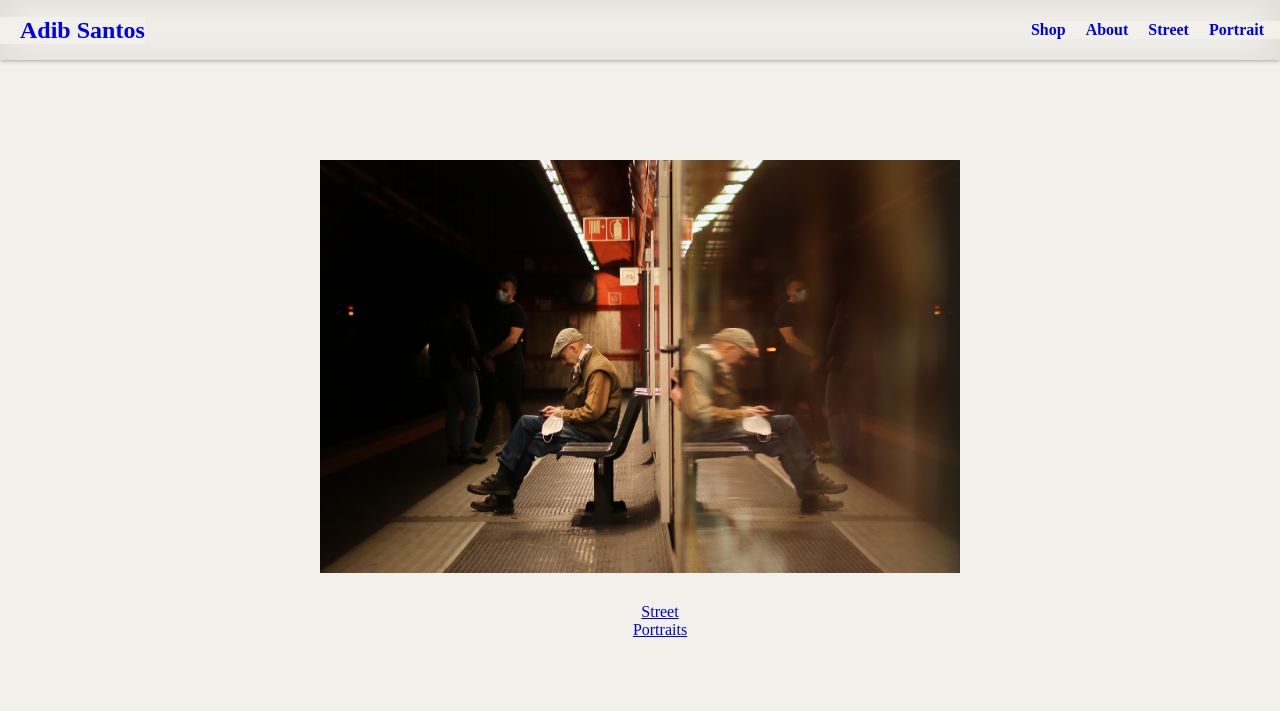
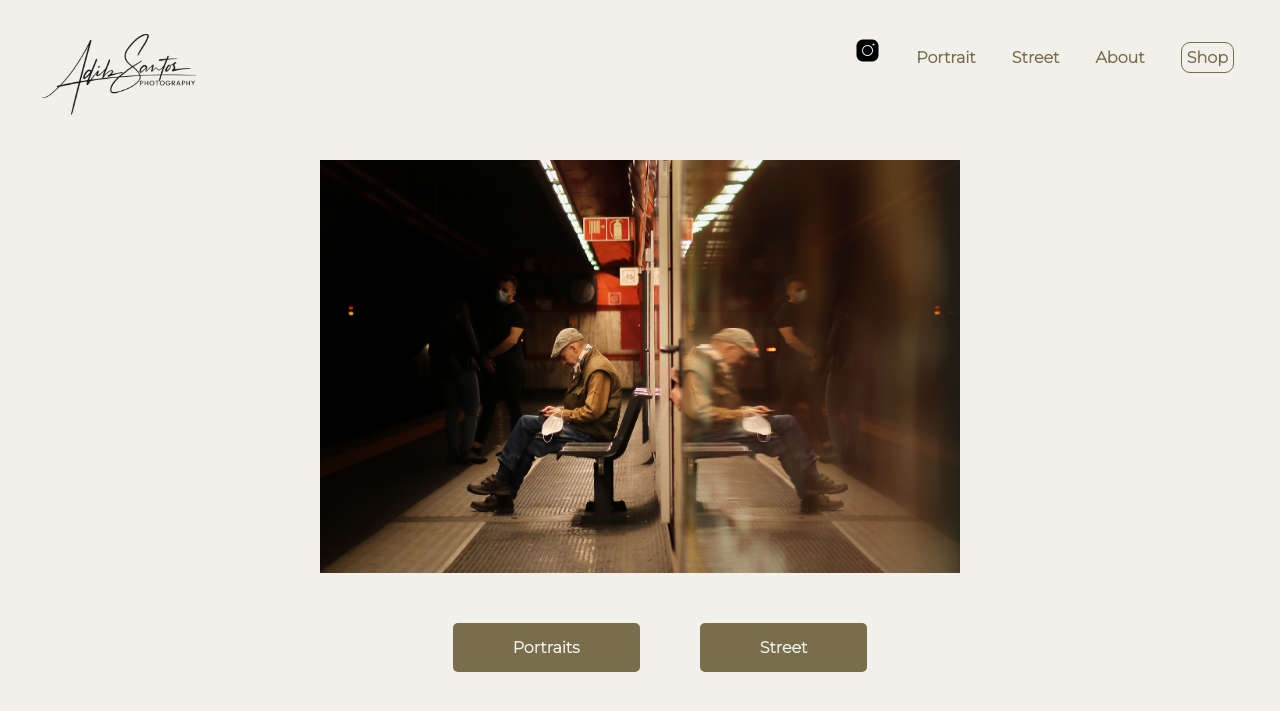
Before and after one commit to adib-santos/Adib-Santos-photography-website---foundations, a Flask app: page / in a window 1280 px wide. Shown: the top 711 px of the page. Run offline with Flask 2, Linux system fonts and the light colour scheme.

Commit message:
UI changes to the home page

```diff
--- a/app/static/css/main.css
+++ b/app/static/css/main.css
@@ -1,5 +1,7 @@
 * {
     background-color: #F2F0EB;
+    font-family: 'Montserrat', serif;
+    color: #786E4C;
 }
 
 body {
@@ -16,28 +18,48 @@ nav {
     justify-content: space-between;
     position: fixed;
     top: 0;
-    box-shadow: 0 1px 4px rgba(0,0,0,0.3), 0 0 40px rgba(0,0,0,0.1) inset;
+    margin-top: 20px;
 }
 
 .nav-bar {
     list-style: none;
     margin: 0;
-    padding: 0;
+    padding: 30px;
 }
 
 .item {
     display: inline-block;
     margin-right: 1rem;
-    font-weight: bold;
+    margin-left: 1rem;
+    font-weight: 600;
+}
+
+.shop {
+    padding: 5px;
+    border: 1px solid #786E4C;
+    border-radius: 9px;
+}
+
+.instagram {
+    width: 25px;
+    margin-top: 10px;
+}
+
+.item:hover {
+    color: black;
 }
 
 a:visited {
     text-decoration: none;
-    color: black;
 }
 
 .logo {
     text-decoration: none;
+    max-width: 200px;
+    margin: 0;
+    margin-top: 30px;
+    margin-left: 20px;
+    padding: 0;
 }
 
 h1, h3{
@@ -52,7 +74,6 @@ h1, h3{
 .selfie {
     height: 500px;
     width: 300px;
-    background-color: aquamarine;
 }
 
 .text {
@@ -70,8 +91,23 @@ h1, h3{
 }
 
 .cta {
-    display: block;
+    display: flex;
     list-style: none;
-    position: relative;
     text-align: center;
+    justify-content: center;
 }
+
+
+.cta-links {
+    text-decoration: none;
+    margin: 20px 30px;
+    padding: 15px 60px;
+    border-radius: 5px;
+    background-color: #786E4C;
+    color: #F2F0EB;
+    font-weight: 900;
+}
+
+a {
+    text-decoration: none;
+}
--- a/app/templates/base.html
+++ b/app/templates/base.html
@@ -7,16 +7,18 @@
         <meta name="viewport" content="width=device-width, initial-scale=1.0">
         <title>{% block title %} Adib Santos {% endblock %}</title>
         <link rel="stylesheet" href="{{ url_for('static', filename='css/main.css')}}">
+        <link href="https://fonts.googleapis.com/css2?family=Montserrat:wght@300&display=swap" rel="stylesheet">
     {% endblock %}
 </head>
 <body>
     <nav>
-        <a class="logo" href="/"><h1 id="title">Adib Santos</h1></a>
+        <a href="/"><h1 id="title"><img class="logo" src="static/images/foto-logo-black.png" ></h1></a>
           <ul class="nav-bar">
-            <a href="/shop" ><li class="item">Shop</li></a>
+            <a href="https://www.instagram.com/_adib_santos_/" target="_blank" class="item"><img class="instagram" src="static/images/instagram.png"></a>
+            <a href="/portrait"><li class="item">Portrait</li></a>
+            <a href="/street"><li class="item">Street</li></a>
             <a href="/about"><li class="item">About</li></a>
-            <a href="/street"><li class="item">Street</li></a>
-            <a href="/portrait"><li class="item">Portrait</li></a>
+            <a href="/shop" ><li class="item shop">Shop</li></a>
           </ul>
       </nav>
     {% block body %}
--- a/app/templates/simple_pages/index.html
+++ b/app/templates/simple_pages/index.html
@@ -9,8 +9,9 @@
   <img src="/static/images/reflection-rome.jpg" class="carrousel">
 
   <ul class="cta">
-    <a href="street"><li>Street</li></a>
-    <a href="portrait" class="portrait"><li>Portraits</li></a>
+    <a class="cta-color" href="portrait"><li class="cta-links" >Portraits</li></a>
+    <a class="cta-color" href="street"><li class="cta-links" >Street</li></a>
+
   </ul>
 
 {% endblock %}
```
Also changed, not shown: app/scripts/seed.py (added, +22 -0 lines), app/shop_outer/routes.py (+9 -9 lines), app/templates/shop/index.html (+6 -2 lines), app/static/images/foto-logo-black.png (added), app/static/images/foto-logo.png (added), app/static/images/instagram.png (added), 1 other file.
